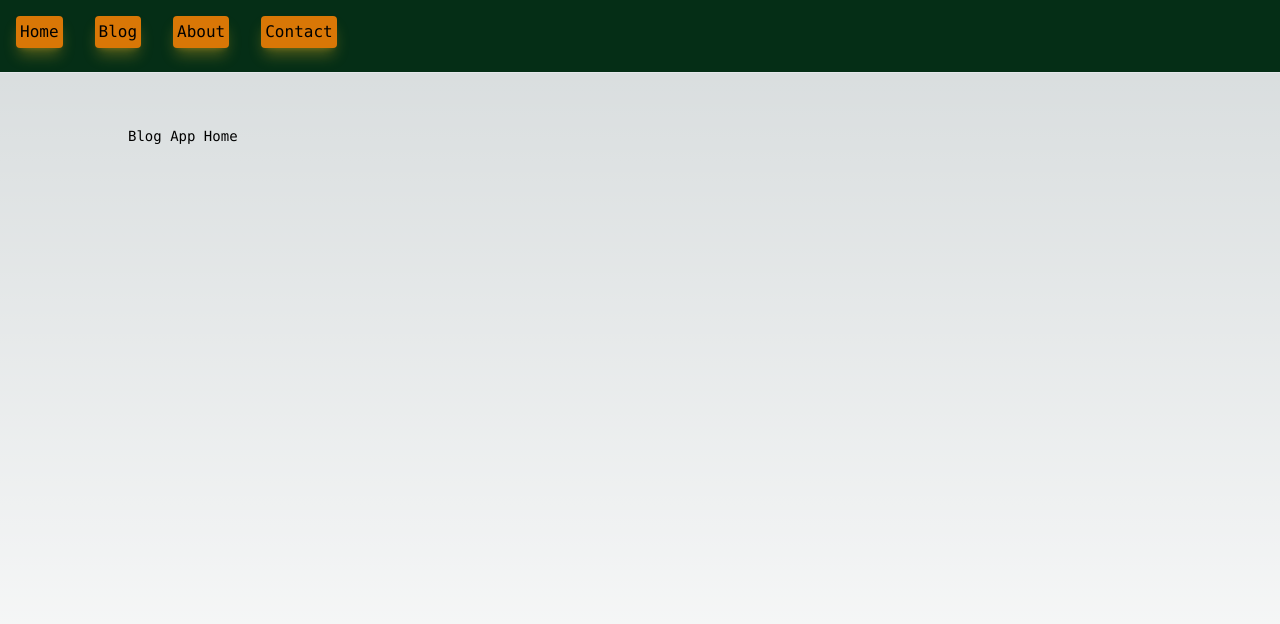
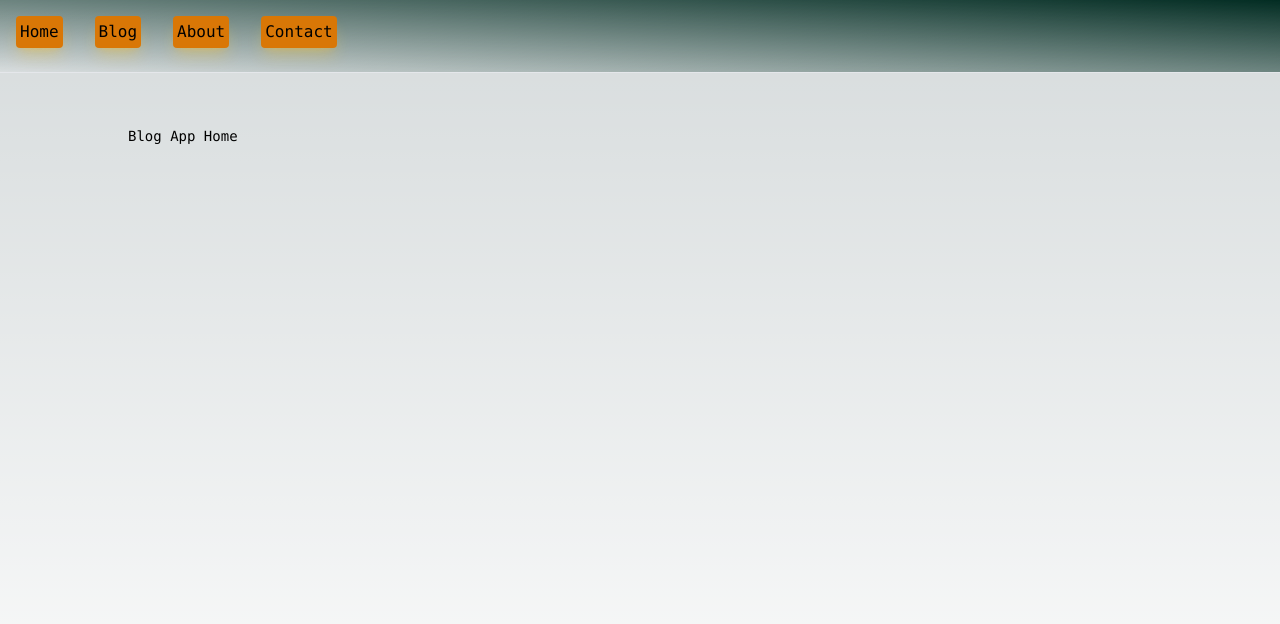
Before and after one commit to nainoaktv/blog-app, a Next.js app: page / in a window 1280 px wide. Shown: the top 624 px of the page. Built offline with nearby package versions, Linux system fonts and the light colour scheme.

Commit message:
style: gradient navbar

```diff
--- a/src/components/Navbar/index.js
+++ b/src/components/Navbar/index.js
@@ -26,7 +26,7 @@ export default function Navbar() {
 
   return (
     <>
-      <nav className="fixed w-full top-0 left-0 z-20 border-b  bg-green-950">
+      <nav className="fixed w-full top-0 left-0 z-20 border-b bg-gradient-to-bl from-emerald-950">
         <div className="max-w-screen-xl flex flex-wrap items-center justify-between mx-auto p-4">
           <NavItems router={router} />
         </div>
```
